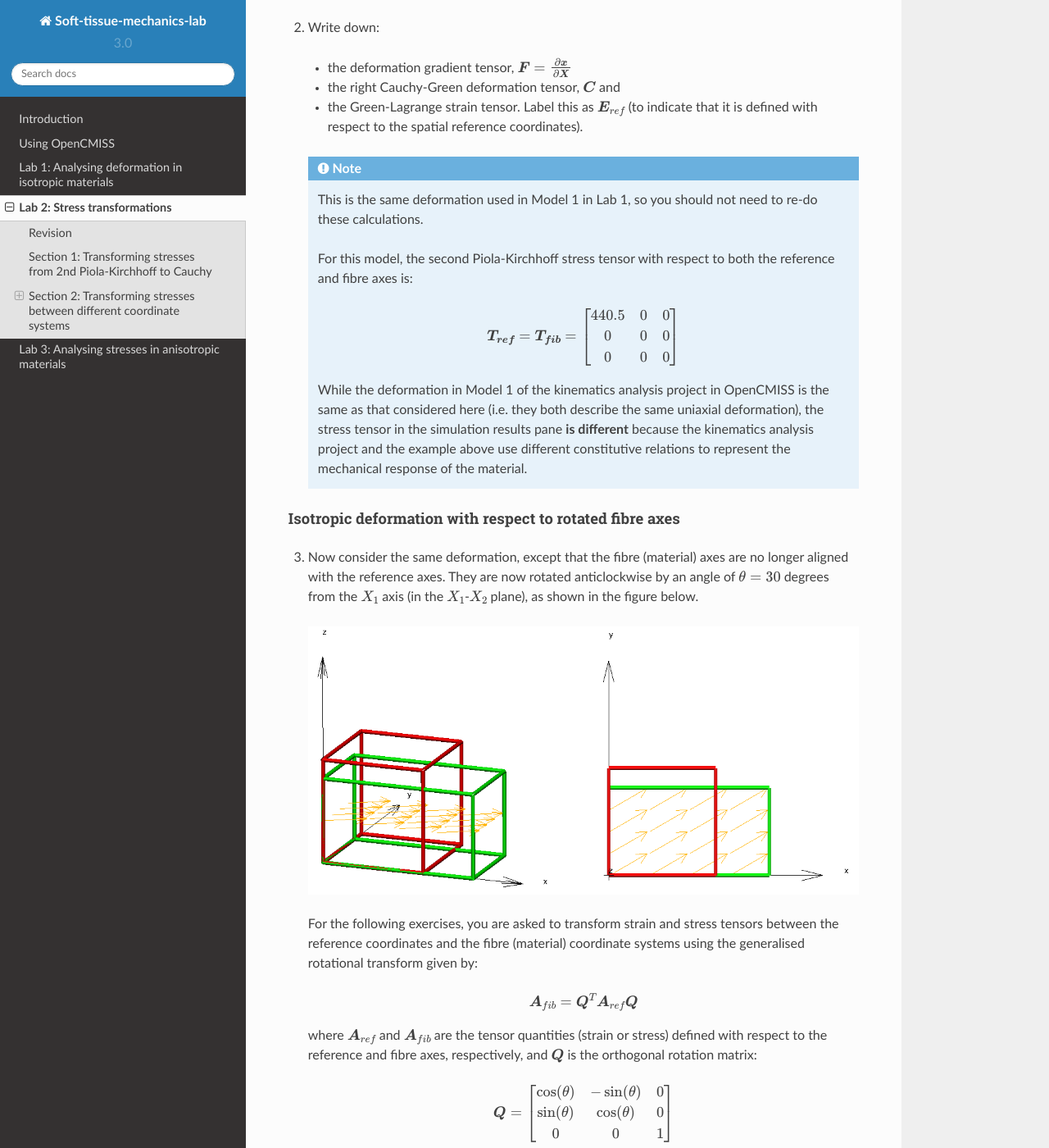
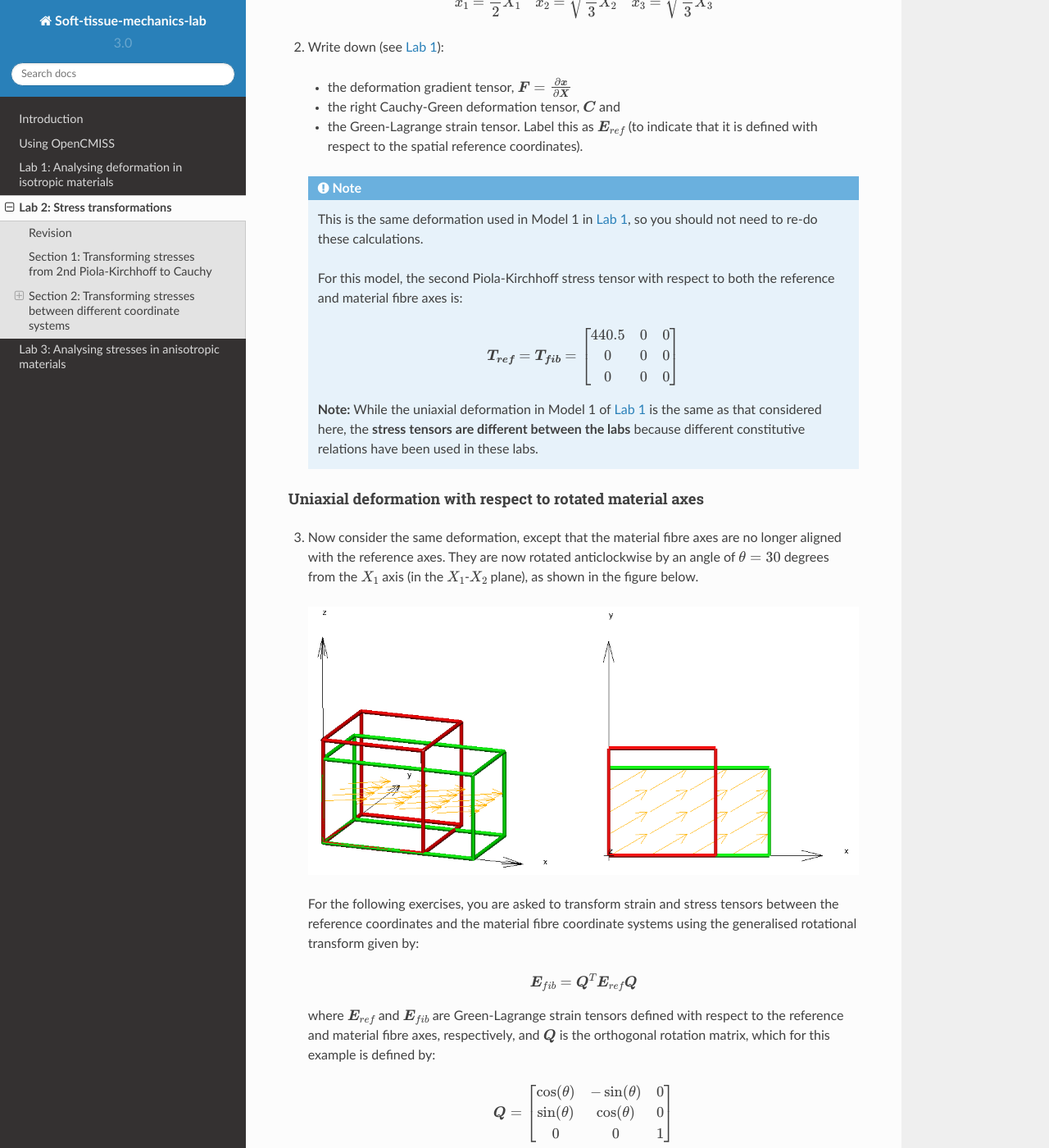
Before and after one commit to mpnash/soft-tissue-mechanics-labs, a Sphinx documentation site: the page built from docs/source/lab2.rst, in a window 1280 px wide and 1400 px high, scrolled down 1894 px. Shown: the whole window at 82% size. Built offline with Sphinx 7.4.7 and the Read the Docs theme 2.0.0, drawn with Linux system fonts in a browser that asks for light colours; pages that are not in the unit, such as notebooks, are missing from menus; some of the changed text lies outside the part shown.

Commit message:
Update lab2.rst

```diff
--- a/docs/source/lab2.rst
+++ b/docs/source/lab2.rst
@@ -16,9 +16,9 @@
 
       1. transform 2nd Piola-Kirchhoff stresses to Cauchy stresses.
 
-      2. transform stresses and strains between fibre and reference coordinates.
+      2. transform stresses and strains between reference and material (fibre) coordinates.
 
-The deformations that will be considered in this lab include uniaxial and equi-biaxial extension of an isotropic unit cube.
+The deformations that will be considered in this lab include uniaxial and equi-biaxial extension of a unit cube.
 
 ========
 Revision
@@ -62,14 +62,14 @@
 Uniaxial extension of a unit cube
 ---------------------------------
 
-1. Consider the uniaxial deformation shown in the figure below, where the fibre (material) axes are aligned with the reference axes:
+1. Consider the uniaxial deformation shown in the figure below, where a set of material axae are aligned with the spatial reference axes. In the following figure, the gold arrows represent the first material axis (perhaps a microstructural fibre orientation in the tissue):
 
   .. image:: images/uniaxial_0_degrees_fibres.png
 
   In the screenshot:
-    - the undeformed (reference) configuration of the unit cube is shown in red;
-    - the deformed (current) configuration is shown in green; and
-    - the gold arrows indicate the direction of the fibres in the material. They **do not** indicate the direction of loading.
+    - the undeformed (reference) configuration of the object (a unit cube) is shown in red;
+    - the deformed (current) configuration of the object is shown in green; and
+    - the gold arrows indicate the direction of the first material (fibre) axis in the object. In general, the microstructural fibres **are not necessarily parallel** the direction of loading.
 
   |vspace|
 
@@ -81,7 +81,7 @@
 
 |vspace|
 
-2. Write down:
+2. Write down (see :ref:`Lab 1 <lab1>`):
 
   - the deformation gradient tensor, :math:`\boldsymbol{F}=\frac{\partial\boldsymbol{x}}{\partial\boldsymbol{X}}`
   - the right Cauchy-Green deformation tensor, :math:`\boldsymbol{C}` and
@@ -89,9 +89,9 @@
 
   .. Note::
 
-      This is the same deformation used in Model 1 in Lab 1, so you should not need to re-do these calculations.
+      This is the same deformation used in Model 1 in :ref:`Lab 1 <lab1>`, so you should not need to re-do these calculations.
 
-      For this model, the second Piola-Kirchhoff stress tensor with respect to both the reference and fibre axes is:
+      For this model, the second Piola-Kirchhoff stress tensor with respect to both the reference and material fibre axes is:
 
       .. math::
 
@@ -102,28 +102,28 @@
           0      & 0       & 0
         \end{bmatrix}
 
-      While the deformation in Model 1 of the kinematics analysis project in OpenCMISS is the same as that considered here (i.e. they both describe the same uniaxial deformation), the stress tensor in the simulation results pane **is different** because the kinematics analysis project and the example above use different constitutive relations to represent the mechanical response of the material.
+      **Note:** While the uniaxial deformation in Model 1 of :ref:`Lab 1 <lab1>` is the same as that considered here, the **stress tensors are different between the labs** because different constitutive relations have been used in these labs.
 
 |vspace|
 
 .. _tensor_transformations:
 
-Isotropic deformation with respect to rotated fibre axes
-^^^^^^^^^^^^^^^^^^^^^^^^^^^^^^^^^^^^^^^^^^^^^^^^^^^^^^^^
+Uniaxial deformation with respect to rotated material axes
+^^^^^^^^^^^^^^^^^^^^^^^^^^^^^^^^^^^^^^^^^^^^^^^^^^^^^^^^^^
 
-3. Now consider the same deformation, except that the fibre (material) axes are no longer aligned with the reference axes. They are now rotated anticlockwise by an angle of :math:`\theta=30` degrees from the :math:`X_{1}` axis (in the :math:`X_{1}`-:math:`X_{2}` plane), as shown in the figure below.
+3. Now consider the same deformation, except that the material fibre axes are no longer aligned with the reference axes. They are now rotated anticlockwise by an angle of :math:`\theta=30` degrees from the :math:`X_{1}` axis (in the :math:`X_{1}`-:math:`X_{2}` plane), as shown in the figure below.
 
   .. image:: images/uniaxial_30_degrees_fibres.png
 
 |vspace|
 
-  For the following exercises, you are asked to transform strain and stress tensors between the reference coordinates and the fibre (material) coordinate systems using the generalised rotational transform given by:
+  For the following exercises, you are asked to transform strain and stress tensors between the reference coordinates and the material fibre coordinate systems using the generalised rotational transform given by:
 
   .. math::
 
-    \boldsymbol{A}_{fib} = \boldsymbol{Q}^{T} \boldsymbol{A}_{ref} \boldsymbol{Q}
+    \boldsymbol{E}_{fib} = \boldsymbol{Q}^{T} \boldsymbol{E}_{ref} \boldsymbol{Q}
 
-  where :math:`\boldsymbol{A}_{ref}` and :math:`\boldsymbol{A}_{fib}` are the tensor quantities (strain or stress) defined with respect to the reference and fibre axes, respectively, and :math:`\boldsymbol{Q}` is the orthogonal rotation matrix:
+  where :math:`\boldsymbol{E}_{ref}` and :math:`\boldsymbol{E}_{fib}` are  Green-Lagrange strain tensors defined with respect to the reference and material fibre axes, respectively, and :math:`\boldsymbol{Q}` is the orthogonal rotation matrix, which for this example is defined by:
 
   .. math::
 
@@ -136,7 +136,7 @@
 
 |vspace|
 
-4. Determine the Green-Lagrange strain tensor components with respect to the fibre axes (:math:`\boldsymbol{E}_{fib}`) via the appropriate tensor transformation (see Step 3).
+4. Calculate the components of the Green-Lagrange strain tensor with respect to the material fibre axes (:math:`\boldsymbol{E}_{fib}`) via the appropriate tensor transformation (see Step 3).
 
 |vspace|
 
@@ -144,7 +144,13 @@
 
 |vspace|
 
-6. Using the following values for the second Piola-Kirchhoff stress components with respect to the fibre axes (:math:`\boldsymbol{T}_{fib}`):
+6. The relationship between second Piola-Kirchhoff stress tensors defined with respect to reference and material fibre coordinates is (note the similarity to Step 3):
+
+  .. math::
+
+    \boldsymbol{T}_{fib} = \boldsymbol{Q}^{T} \boldsymbol{T}_{ref} \boldsymbol{Q}
+
+Invert this equation, and then calculate the second Piola-Kirchhoff stress components with respect to the reference axes (:math:`\boldsymbol{T}_{ref}`) from the following components of the second Piola-Kirchhoff stress tensor with respect to the material fibre axes (:math:`\boldsymbol{T}_{fib}`):
 
   .. math::
 
@@ -154,8 +160,6 @@
       -190.725  & 110.115   & 0 \\
       0       & 0       & 0
     \end{bmatrix}
-
-  determine the second Piola-Kirchhoff stress components with respect to the reference coordinate axes (:math:`\boldsymbol{T}_{ref}`) via the appropriate tensor transformation (see Step 3).
 
 |vspace|
 
@@ -169,7 +173,7 @@
 
     You should not need to do any calculations to answer this questions, but if you would like the extra practice, perform steps 4-7 using:
 
-    :math:`\theta=45` degrees, where the second Piola-Kirchhoff stress tensor with respect to the fibre axes is:
+    :math:`\theta=45` degrees, where the second Piola-Kirchhoff stress tensor with respect to the material fibre axes is:
 
       .. math::
 
@@ -180,7 +184,7 @@
           0       & 0       & 0
         \end{bmatrix}
 
-    and/or :math:`\theta=90` degrees, where the second Piola-Kirchhoff stress tensor with respect to the fibre axes is:
+    and/or :math:`\theta=90` degrees, where the second Piola-Kirchhoff stress tensor with respect to the material fibre axes is:
 
       .. math::
 
@@ -192,6 +196,9 @@
         \end{bmatrix}
 
 |vspace|
+
+Here are the :ref:`solutions to Steps 1-8<lab2_section2_step8_solutions>`.
+
 
 .. _isotropic_biaxial_extension_of_unit_cube:
 
@@ -243,14 +250,14 @@
 
 |vspace|
 
-Isotropic deformation with respect to rotated fibre axes
-^^^^^^^^^^^^^^^^^^^^^^^^^^^^^^^^^^^^^^^^^^^^^^^^^^^^^^^^
+Equi-biaxial deformation with respect to rotated material fibre axes
+^^^^^^^^^^^^^^^^^^^^^^^^^^^^^^^^^^^^^^^^^^^^^^^^^^^^^^^^^^^^^^^^^^^^
 
-14. Return to the model selection drop down menu and select/run "Model 3 (Equi-biaxial extension of unit cube, isotropic, 30 degree fibre rotation)". This model is similar to the previous models, except that the fibre (material) axes are no longer aligned with the reference (spatial) axes. For this model, the fibre axis is rotated anticlockwise by an angle of :math:`\theta=30` degrees from the :math:`X_{1}` axis (in the :math:`X_{1}`-:math:`X_{2}` plane). When visualising these models, the gold arrows in the graphics window indicate the direction of the fibre axis (along which the first material coordinate is defined), and the :math:`X_{1}`-:math:`X_{2}` plane indicates the orientation of the flat laminar sheet.
+14. Return to the model selection drop down menu and select/run "Model 3 (Equi-biaxial extension of unit cube, isotropic, 30 degree fibre rotation)". This model is similar to the previous models, except that the material fibre axes are no longer aligned with the reference (spatial) axes. For this model, the material fibre axis is rotated anticlockwise by an angle of :math:`\theta=30` degrees from the :math:`X_{1}` axis (in the :math:`X_{1}`-:math:`X_{2}` plane). When visualising these models, the gold arrows in the graphics window indicate the direction of the fibre axis (along which the first material coordinate is defined), and the :math:`X_{1}`-:math:`X_{2}` plane indicates the orientation of the flat laminar sheet.
 
 |vspace|
 
-15. Determine the Green-Lagrange strain tensor components with respect to the fibre axes (:math:`\boldsymbol{E}_{fib}`) using the approach in Section 2.
+15. Determine the Green-Lagrange strain tensor components with respect to the material fibre axes (:math:`\boldsymbol{E}_{fib}`) using the approach in Section 2.
 
 |vspace|
 
@@ -266,7 +273,7 @@
 
 |vspace|
 
-18. From the solution output, write down  :math:`\boldsymbol{T}_{fib}` (the second Piola-Kirchhoff stress tensor with respect to the fibre axes). Use this to determine the second Piola-Kirchhoff stress components with respect to the reference coordinate axes (:math:`\boldsymbol{T}_{ref}`) via the approach Section 2.
+18. From the solution output, write down  :math:`\boldsymbol{T}_{fib}` (the second Piola-Kirchhoff stress tensor with respect to the material fibre axes). Use this to determine the second Piola-Kirchhoff stress components with respect to the reference coordinate axes (:math:`\boldsymbol{T}_{ref}`) via the approach Section 2.
 
 |vspace|
 
@@ -286,11 +293,13 @@
 
 |vspace|
 
+Here are the :ref:`solutions to Step 21 <lab2_section2_step21_solutions>`.
+
 
 Questions
 ---------
 
-After you have completed the exercises above, answer the following questions:
+After you have completed the exercises above, consider the following questions:
 
 a. How do changes in :math:`\boldsymbol{E}_{ref}` for different fibre angles (:math:`\theta`) in the equi-biaxial deformation compare with the changes seen in the uniaxial deformation.
 
@@ -300,7 +309,7 @@
 
 d. How do changes in :math:`\boldsymbol{T}_{fib}` for different fibre angles (:math:`\theta`) in the equi-biaxial deformation compare with the changes seen in the uniaxial deformation.
 
-e. Will the invariants of :math:`\boldsymbol{C}` be the same or different when calculated with respect to fibre or reference coordinates?
+e. Will the invariants of :math:`\boldsymbol{C}` be the same or different when calculated with respect to reference or material fibre coordinates?
 
 |vspace|
 
@@ -308,9 +317,6 @@
 
   By completing this lab, you should be able to:
 
-    - analyse large deformation kinematics with respect to reference or material coordinates for isotropic materials.
+    - analyse large deformation kinematics with respect to reference or rotated material coordinates, and convert between them.
 
-    - analyse stress tensors with respect to spatial or material coordinates for isotropic materials.
-
-
-Here are the solutions to :ref:`Step 8<lab2_section2_step8_solutions>` and :ref:`Step 21<lab2_section2_step21_solutions>` of Section 2.
+    - analyse stress tensors with respect to spatial or rotated material coordinates, and convert between them.
```
